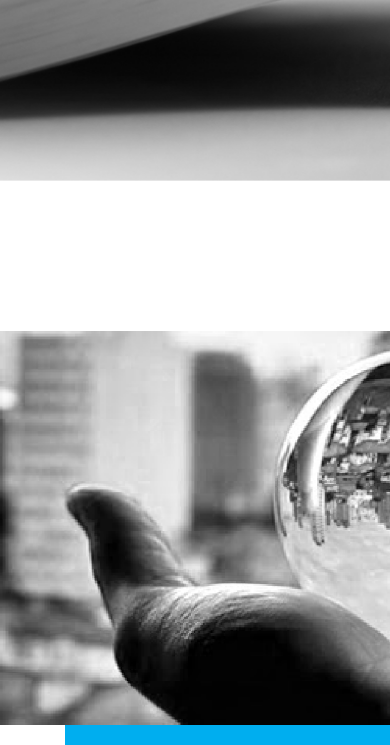
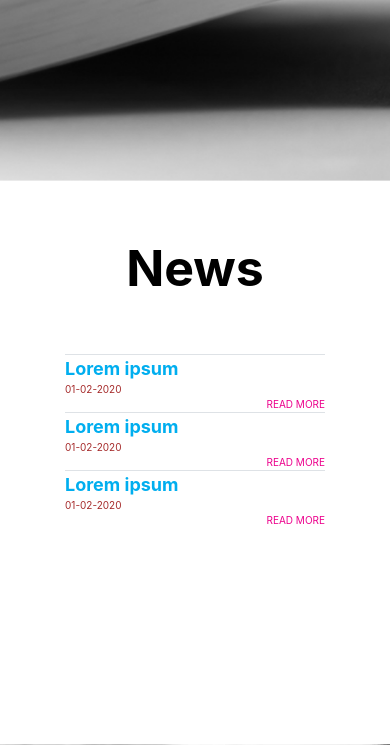
Before and after one commit to naythanpasapasa/htsltd, a PHP site: page / in a window 390 px wide; the page is wider, and only the part inside the window is pictured. Shown: the part 619-1364 px from the top of that part. Run offline with PHP 8.4, Linux system fonts and the light colour scheme; some libraries are stand-ins or nearby versions.

Commit message:
added news section and make it responsive for mobile view

```diff
--- a/assets/css/bev-responsive.css
+++ b/assets/css/bev-responsive.css
@@ -1,3 +1,67 @@
+
+/* start of NEWS (BEV) */
+
+#news {
+    margin: 0;
+    overflow-x: hidden;
+    padding-top: 30px;
+    padding: 50px;
+}
+
+#news .news-title{
+    color: black;
+    font-size: 50px;
+    font-weight: bolder;
+    text-align: center;
+}
+
+#news .table-hover tbody tr:hover td, .table-hover tbody tr:hover th {
+    background-color: #E5F7FE;
+}
+
+#news a:hover {
+    color: #00AEEF;
+}
+
+#news a {
+    color: #EC008C;
+    font-weight: 400;
+}
+
+
+#news table {
+    padding: 100px;
+}
+
+#news td {
+    padding: 15px;
+}
+
+#news th {
+    font-size: 22px;
+    color: #00AEEF;
+}
+
+@media (max-width:768px) {
+    #news table th {
+        display: table;  width:100%;
+        text-align: left;
+    }
+
+    #news table td {
+        display: table; width:100%;
+        text-align: left;
+        border-top: 0px solid white;
+
+    }
+
+    #news table .read-more {
+        text-align: right;
+    }
+}
+
+
+/* end of NEWS (BEV) */
 
 
 /* Contact (BEV) */
@@ -68,8 +132,20 @@
 /* Extra small devices (portrait phones, less than 576px) */
 @media (max-width: 575.98px) {
 
+    /* start of news section */
+    #news th {
+        font-size: 18px;
+        color: #00AEEF;
+    }
+
+    #news tbody td {
+        font-size: 10px;
+        color: brown;
+    }
+
+    /* end of news section */
+
     /* start of contact section */
-
 
     #contact{
         padding-bottom: 50px;
--- a/index.php
+++ b/index.php
@@ -67,7 +67,44 @@
             </header>
         </section>
     <!-- main visual ends here -->
-    <!-- news starts here -->
+    <!-- news starts here BEV -->
+    <section id="news">
+        <div class="container">
+            <div class="news-title">
+                News
+            </div>
+
+            <div class="table-responsive">
+                <table class="table table-hover mt-5">
+                    <tbody>
+                        <tr>
+                            <th scope="row">Lorem ipsum</th>
+                            <td id="date">01-02-2020</td>
+                            <td class="d-none d-sm-table-cell">Lorem ipsum dolor sit amet..</td>
+                            <td class="read-more"><a href="#">READ MORE</a>
+                            </td>
+                        </tr>
+                        <tr>
+                            <th scope="row">Lorem ipsum</th>
+                            <td id="date">01-02-2020</td>
+                            <td class="d-none d-sm-table-cell">Lorem ipsum dolor sit amet..</td>
+                            <td class="read-more"><a href="#">READ MORE</a>
+                            </td>
+                        </tr>
+                        <tr>
+                            <th scope="row">Lorem ipsum</th>
+                            <td id="date">01-02-2020</td>
+                            <td class="d-none d-sm-table-cell">Lorem ipsum dolor sit amet..</td>
+                            <td class="read-more"><a href="#">READ MORE</a>
+                            </td>
+                        </tr>
+                    </tbody>
+
+                </table>
+            </div>
+
+        </div>
+    </section>
 
     <!-- news ends here -->
     <!-- Our vision starts here (JUNE) -->
@@ -222,7 +259,7 @@
 
                <div class="col form">
                     <div class="form-title">
-                        GET IN TOUCH
+                        Get in touch
                     </div>
 
                     <form id="contact-form ">
```
Also changed, not shown: contact.html (deleted, +0 -136 lines).
